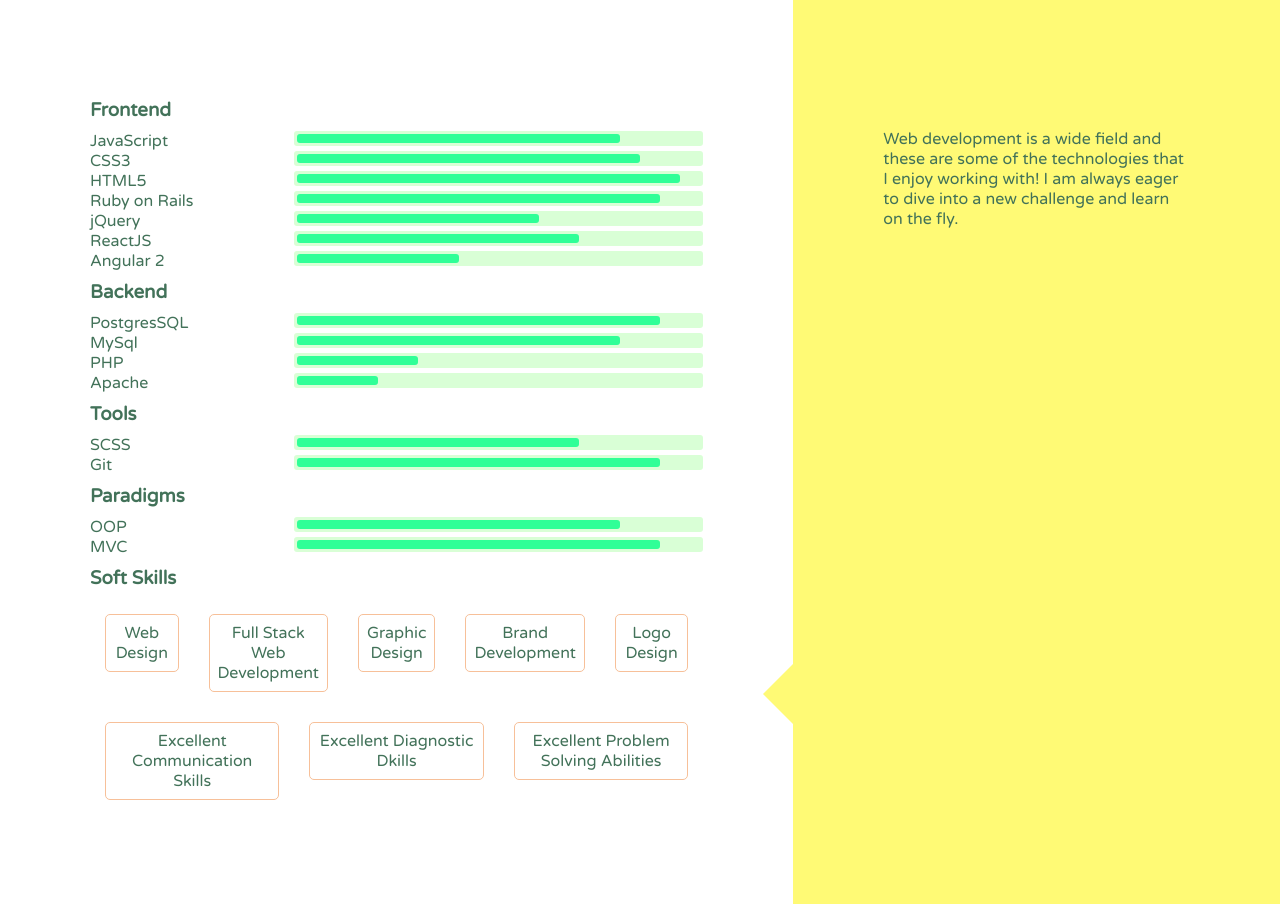
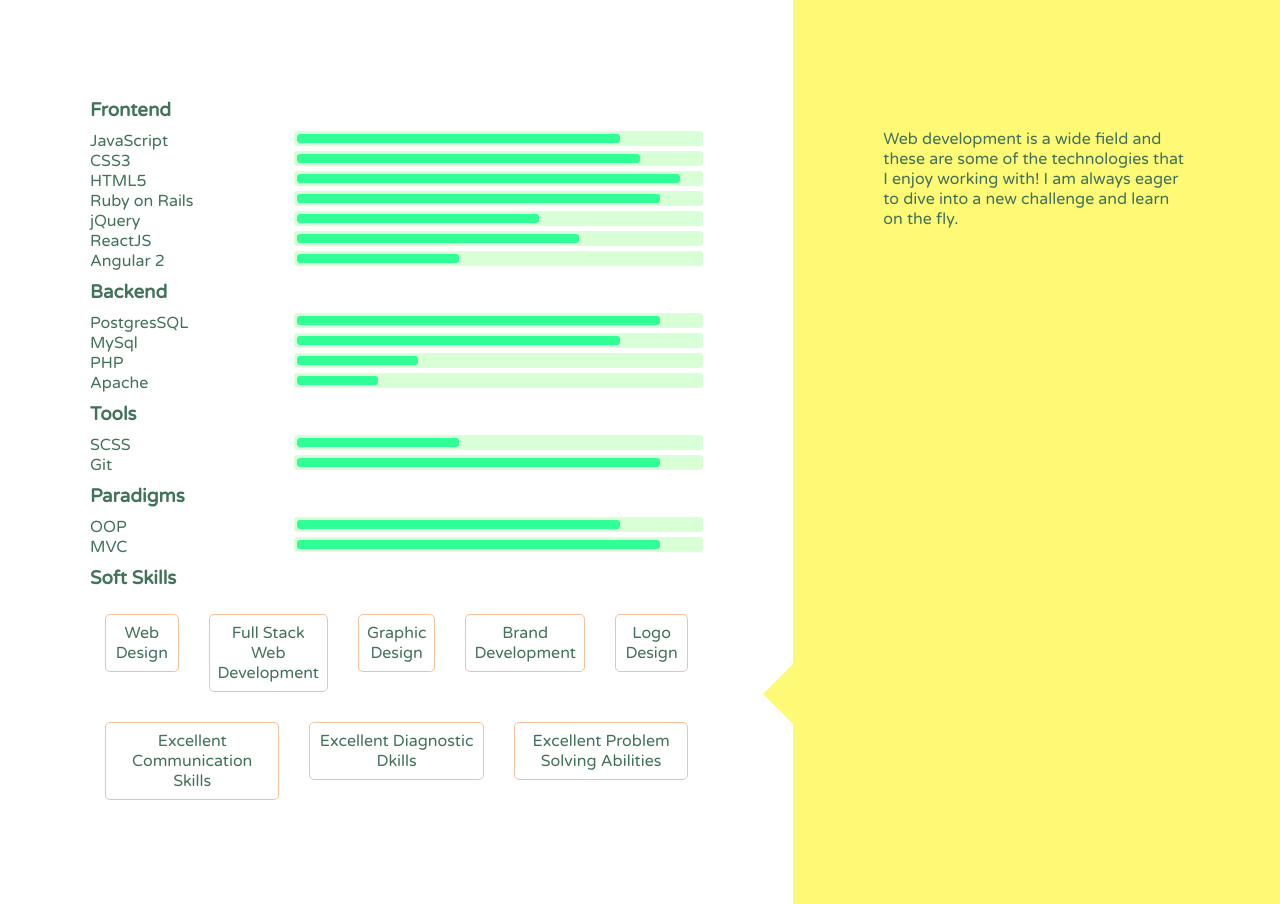
Before and after one commit to linnf1/newportfolio18, a PHP site: page / in a window 1280 px wide. Shown: the part 739-1643 px from the top of the page. Run offline with PHP 8.4, Linux system fonts and the light colour scheme.

Commit message:
Fixed Readme and updated skills

```diff
--- a/css/style.css
+++ b/css/style.css
@@ -137,7 +137,6 @@ a {
 
 footer {
   padding: 60px 15px;
-  background: white;
   text-align: center;
 }
 footer h3 a {
--- a/index.html
+++ b/index.html
@@ -24,7 +24,7 @@
   <!-- main nav -->
 <nav>
     <div class="container">
-        <div class="main-nav">
+        <div class="main-nav ">
             <div class="nav-logo">
                 <span class="text-orange">/**</span>Linsey<span class="text-brand">Falkner</span>
             </div>
@@ -146,7 +146,7 @@
                     <div class="flex">
                         <div class="col-4">SCSS</div>
                         <div class="col-8">
-                            <div class="skill"><span style="width: 70%"></span></div>
+                            <div class="skill"><span style="width: 40%"></span></div>
                         </div>
                     </div>
 
```
Also changed, not shown: README.txt.
